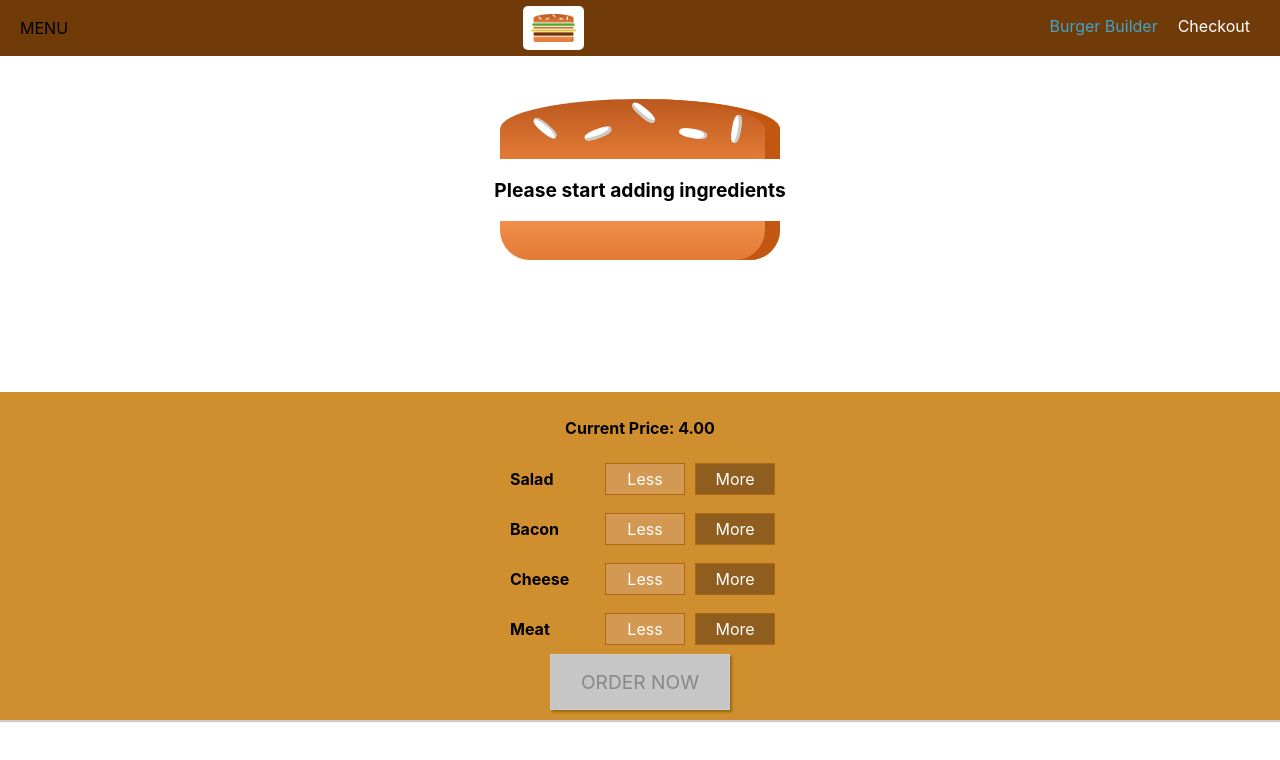
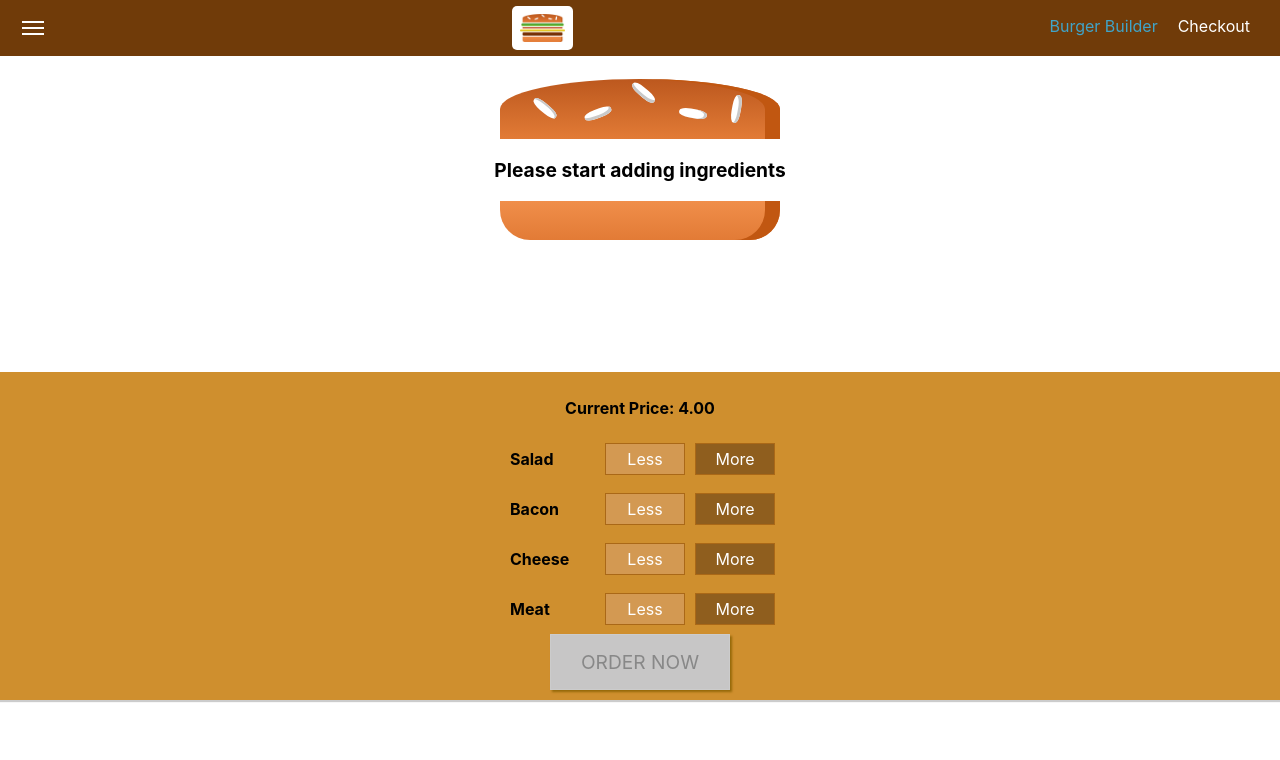
Before and after one commit to iamlearning1/react-16.8, a React (Create React App) app: page / in a window 1280 px wide. Shown: the top 760 px of the page. Built offline with nearby package versions, Linux system fonts and the light colour scheme.

Commit message:
Added side drawer

```diff
--- a/src/Components/Burger/OrderSummary/index.js
+++ b/src/Components/Burger/OrderSummary/index.js
@@ -1,8 +1,9 @@
-import React, { Fragment } from 'react';
+import React, { Fragment, Component } from 'react';
 
 import Button from 'Components/UI/Button';
 
-export default props => {
+export default class OrderSummary extends Component {
+  render() {
     const ingredientSummary = Object.keys(props.ingredients).map(
       (igKey, index) => (
         <li key={index}>
@@ -28,4 +29,5 @@ export default props => {
         </Button>
       </Fragment>
     );
-};
+  }
+}
--- a/src/Components/Layout/index.js
+++ b/src/Components/Layout/index.js
@@ -1,16 +1,32 @@
-import React, { Fragment } from 'react';
+import React, { Fragment, Component } from 'react';
 import styles from './index.module.css';
 
 import Toolbar from 'Components/Navigation/Toolbar';
 import SideDrawer from 'Components/Navigation/SideDrawer';
 
-const Layout = props => (
-  <Fragment>
-    <Toolbar />
-    <SideDrawer />
-    <div>Toolbar, Drawer, Backdrop</div>
-    <main className={styles.Container}>{props.children}</main>
-  </Fragment>
-);
+class Layout extends Component {
+  state = {
+    showSideDrawer: false
+  };
+
+  sideDrawerClosedHandler = () => {
+    this.setState({
+      showSideDrawer: !this.state.showSideDrawer
+    });
+  };
+
+  render() {
+    return (
+      <Fragment>
+        <Toolbar closed={this.sideDrawerClosedHandler} />
+        <SideDrawer
+          closed={this.sideDrawerClosedHandler}
+          open={this.state.showSideDrawer}
+        />
+        <main className={styles.Container}>{this.props.children}</main>
+      </Fragment>
+    );
+  }
+}
 
 export default Layout;
--- a/src/Components/Navigation/SideDrawer/index.js
+++ b/src/Components/Navigation/SideDrawer/index.js
@@ -1,18 +1,26 @@
-import React from 'react';
+import React, { Fragment } from 'react';
 
 import Logo from 'Components/Logo';
 import NavigationItems from 'Components/Navigation/NavigationItems';
+import Backdrop from 'Components/UI/Backdrop';
 
 import styles from './index.module.css';
 
 const SideDrawer = props => {
+  let attachedStyles = [styles.SideDrawer, styles.Close];
+  if (props.open) {
+    attachedStyles = [styles.SideDrawer, styles.Open];
+  }
   return (
-    <div className={styles.SideDrawer}>
-      <Logo height="10%" />
-      <nav>
-        <NavigationItems />
-      </nav>
-    </div>
+    <Fragment>
+      <Backdrop show={props.open} clicked={props.closed} />
+      <div className={attachedStyles.join(' ')}>
+        <Logo height="10%" />
+        <nav>
+          <NavigationItems />
+        </nav>
+      </div>
+    </Fragment>
   );
 };
 
--- a/src/Components/Navigation/SideDrawer/index.module.css
+++ b/src/Components/Navigation/SideDrawer/index.module.css
@@ -22,5 +22,5 @@
 }
 
 .Close {
-  transform: translateX(-100px);
+  transform: translateX(-100%);
 }
--- a/src/Components/Navigation/Toolbar/index.js
+++ b/src/Components/Navigation/Toolbar/index.js
@@ -1,11 +1,12 @@
 import React from 'react';
 import styles from './index.module.css';
-import Logo from '../../Logo';
-import NavigationItems from '../NavigationItems';
+import Logo from 'Components/Logo';
+import NavigationItems from 'Components/Navigation/NavigationItems';
+import Menu from 'Components/UI/Menu';
 
 export default props => (
   <header className={styles.Toolbar}>
-    <div>MENU</div>
+    <Menu clicked={props.closed} />
     <Logo height="80%" />
     <nav className={styles.DesktopOnly}>
       <NavigationItems />
--- /dev/null
+++ b/src/Components/UI/Menu/index.js
@@ -0,0 +1,37 @@
+import React from 'react';
+
+export default props => (
+  <div
+    onClick={props.clicked}
+    style={{
+      display: 'flex',
+      flexDirection: 'column',
+      justifyContent: 'space-between'
+    }}
+  >
+    <div
+      style={{
+        color: 'white',
+        border: '1px solid white',
+        width: '20px',
+        margin: '2px'
+      }}
+    />
+    <div
+      style={{
+        color: 'white',
+        border: '1px solid white',
+        margin: '2px',
+        width: '20px'
+      }}
+    />
+    <div
+      style={{
+        color: 'white',
+        border: '1px solid white',
+        margin: '2px',
+        width: '20px'
+      }}
+    />
+  </div>
+);
```
Lines whose indentation alone changed are shown as unchanged.
